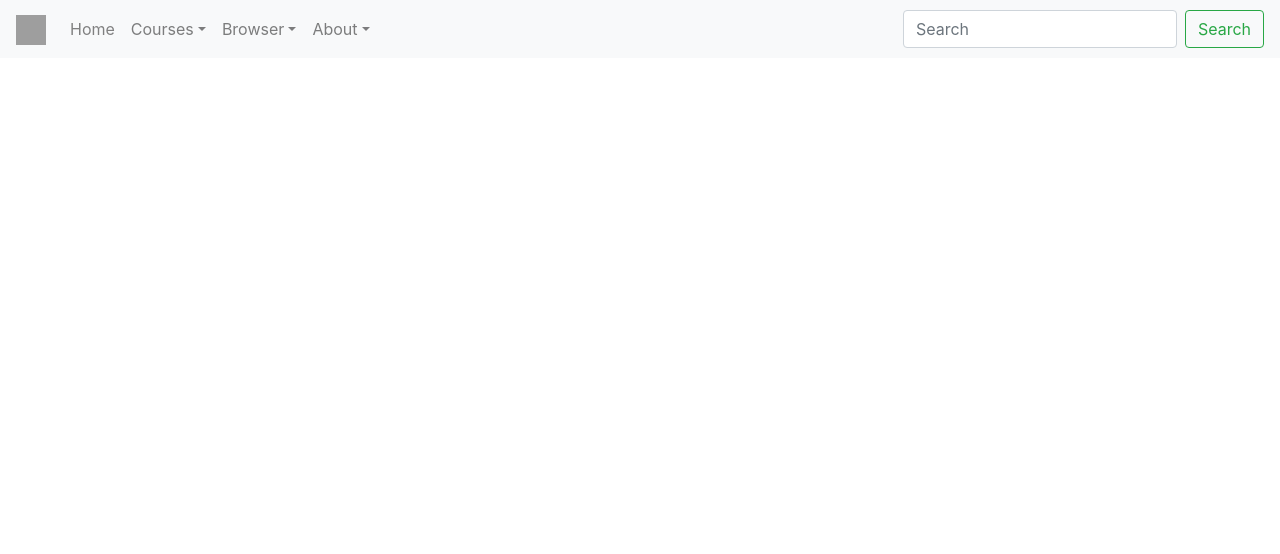
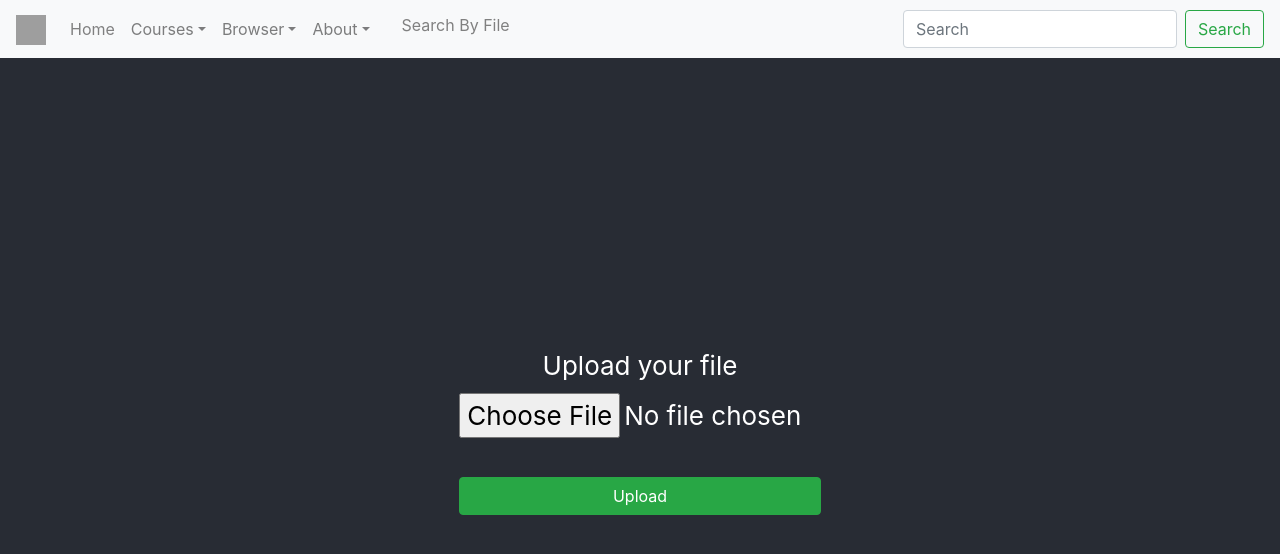
Before and after one commit to tanzimrayhan/Search-Engine-CS355, a React (Create React App) app: page /~alta2882/cs355/SearchByFile in a window 1280 px wide. Shown: the top 554 px of the page. Built offline with nearby package versions, Linux system fonts and the light colour scheme; grey boxes are pictures that could not be loaded; what react-geolocated would draw is missing.

Commit message:
Addeed upload file function

```diff
--- a/package.json
+++ b/package.json
@@ -9,12 +9,15 @@
     "axios": "^0.19.0",
     "bootstrap": "^4.3.1",
     "cors": "^2.8.5",
+    "csv-parser": "^2.3.2",
     "express": "^4.17.1",
     "mdbreact": "^4.21.0",
     "multer": "^1.4.2",
     "nodemon": "^1.19.4",
+    "papaparse": "^5.1.0",
     "react": "^16.9.0",
     "react-bootstrap": "^1.0.0-beta.14",
+    "react-csv-reader": "^2.0.2",
     "react-device-detect": "^1.9.10",
     "react-dom": "^16.9.0",
     "react-geolocated": "^3.0.1",
--- a/src/App.js
+++ b/src/App.js
@@ -1,6 +1,6 @@
 import React from 'react';
 import './App.css';
-import {BrowserRouter as Router,Route,Switch} from 'react-router-dom'
+import { BrowserRouter as Router, Route, Switch } from 'react-router-dom'
 
 //Importing Pages and components
 import Toolbar from './Hamburger'; //NavBar component
@@ -12,35 +12,37 @@ import Screen from './Pages/Screen'
 import ContactUs from './Pages/ContactUs'
 import Developers from './Pages/Developers';
 import GeoLocation from './Pages/GeoLocation';
+import SearchByFile from './Pages/SeachByFiles';
 
 
 function App() {
   return (
-    document.title="CS355 PROJECT",
+    document.title = "CS355 PROJECT",
 
 
 
-      <Router>
+    <Router>
       <Toolbar />
 
-        <div>
+      <div>
 
-    <div className="App" style={{height:'100%'}}>
-      <Switch>
-          <Route exact path="/~alta2882/cs355/" component={MainPage}/>
-          <Route exact path="/~alta2882/cs355/browser" component={Navigator}/>
-          <Route exact path="/~alta2882/cs355/window" component={Window}/>
-          <Route exact path="/~alta2882/cs355/location" component={Location}/>
-          <Route exact path="/~alta2882/cs355/screen" component={Screen}/>
-          <Route exact path="/~alta2882/cs355/contactus" component={ContactUs}/>
-          <Route exact path="/~alta2882/cs355/developers" component={Developers}/>
-          <Route exact path="/~alta2882/cs355/Geolocation" component={GeoLocation}/>
-      </Switch>
+        <div className="App" style={{ height: '100%' }}>
+          <Switch>
+            <Route exact path="/~alta2882/cs355/" component={MainPage} />
+            <Route exact path="/~alta2882/cs355/browser" component={Navigator} />
+            <Route exact path="/~alta2882/cs355/window" component={Window} />
+            <Route exact path="/~alta2882/cs355/location" component={Location} />
+            <Route exact path="/~alta2882/cs355/screen" component={Screen} />
+            <Route exact path="/~alta2882/cs355/contactus" component={ContactUs} />
+            <Route exact path="/~alta2882/cs355/developers" component={Developers} />
+            <Route exact path="/~alta2882/cs355/Geolocation" component={GeoLocation} />
+            <Route exact path="/~alta2882/cs355/SearchByFile" component={SearchByFile} />
+          </Switch>
 
 
         </div>
 
-    </div>
+      </div>
     </Router>
   );
 }
--- a/src/Hamburger.jsx
+++ b/src/Hamburger.jsx
@@ -1,9 +1,14 @@
-import React  from 'react';
+import React from 'react';
 import 'bootstrap/dist/css/bootstrap.min.css';
-import {Nav,Navbar,NavDropdown,Form,FormControl,Button} from 'react-bootstrap'
-import {Link } from "react-router-dom"
+import { Nav, Navbar, NavDropdown, Form, FormControl, Button } from 'react-bootstrap'
+import { Link } from "react-router-dom"
 
-const Toolbar=props=>(
+
+class Toolbar extends React.Component {
+
+
+  render(){
+    return(
 
   <header className="hamburger" >
 
@@ -14,7 +19,7 @@ const Toolbar=props=>(
       <Navbar.Toggle aria-controls="basic-navbar-nav" />
       <Navbar.Collapse id="basic-navbar-nav">
         <Nav className="mr-auto">
-      <Nav.Link ><Link to="/~alta2882/cs355/" style={{color:"grey"}}>Home </Link></Nav.Link>
+          <Nav.Link ><Link to="/~alta2882/cs355/" style={{ color: "grey" }}>Home </Link></Nav.Link>
 
           <NavDropdown title="Courses" id="basic-nav-dropdown">
             <NavDropdown.Item href="https://learn.zybooks.com/zybook/CUNYCSCI355TeitelmanFall2019">ZyBook</NavDropdown.Item>
@@ -37,6 +42,7 @@ const Toolbar=props=>(
             <NavDropdown.Item><Link to="/~alta2882/cs355/developers">Developers</Link></NavDropdown.Item>
 
           </NavDropdown>
+          <NavDropdown.Item><Link to="/~alta2882/cs355/searchByFile" style={{ color: "grey" }}>Search By File</Link></NavDropdown.Item>
         </Nav>
 
         <Form inline>
@@ -46,5 +52,6 @@ const Toolbar=props=>(
       </Navbar.Collapse>
     </Navbar>
   </header>
-);
+    )
+}}
 export default Toolbar;
--- /dev/null
+++ b/src/Pages/SeachByFiles.jsx
@@ -0,0 +1,143 @@
+import React, { Component } from 'react';
+import Papa from 'papaparse';
+
+
+import '../App.css';
+
+class SearchByFile extends Component {
+  constructor(props) {
+    super(props);
+    this.state = {
+      jsonFile: {},
+      selectedFile: null,
+      loaded: 0
+    }
+  }
+
+  onChangeHandler = event => {
+    this.setState({
+      selectedFile: event.target.files,
+      loaded: 0,
+    })
+
+    var fileName = event.target.files[0].name;
+    console.log(fileName);
+  }
+  onClickHandler = () => {
+    if (document.getElementById("results").innerHTML !== "") {
+      document.getElementById("results").innerHTML = "";
+    }
+    var reader = new FileReader();
+
+
+    //json
+    if (this.state.selectedFile[0].name.includes(".json")) {
+
+      reader.onload = async (e) => {
+        const json = JSON.parse(e.target.result)
+
+
+        for (var i = 0; i < json.Result.length; i++) {
+          var title = json.Result[i].title;
+          var url = json.Result[i].url;
+          var description = json.Result[i].description;
+          console.log(title);
+          var div = document.getElementById("results");
+          var checkb = document.createElement("input");
+          checkb.type = "checkbox";
+          div.appendChild(checkb);
+          document.getElementById("results").innerHTML += " <a href=" + url + "> " + title + "</a> <p>" + description + "</p> <br/> ";
+
+
+        }
+      }
+      reader.readAsText(this.state.selectedFile[0])
+    }
+
+
+    //xml
+    else if (this.state.selectedFile[0].name.includes(".xml")) {
+      console.log("Uploaded an xml file")
+      var parser = new DOMParser();
+      reader.onload = async (e) => {
+        const xml = parser.parseFromString(e.target.result, "text/xml")
+        console.log(xml);
+
+        for (var i = 0; i < xml.getElementsByTagName("result").length; i++) {
+          var title = xml.getElementsByTagName("title")[i].textContent;
+          var url = xml.getElementsByTagName("url")[i].textContent;
+          var description = xml.getElementsByTagName("description")[i].textContent;
+          var div = document.getElementById("results");
+          var checkb = document.createElement("input");
+          checkb.type = "checkbox";
+          div.appendChild(checkb);
+          document.getElementById("results").innerHTML += " <a href=" + url + "> " + title + "</a> <p>" + description + "</p> <br/>";
+
+        }
+
+      }
+      reader.readAsText(this.state.selectedFile[0])
+    }
+
+    //csv
+    else if (this.state.selectedFile[0].name.includes(".csv")) {
+      console.log("Uploaded a csv file")
+      reader.onload = async (e) => {
+
+        const csv = e.target.result;
+        var results = Papa.parse(csv);
+        for (var i = 0; i < results.data.length; i++) {
+          var title = results.data[i][0];
+          var url = results.data[i][1];
+          var description = results.data[i][2];
+          var div = document.getElementById("results");
+          var checkb = document.createElement("input");
+          checkb.type = "checkbox";
+          div.appendChild(checkb);
+          document.getElementById("results").innerHTML += " <a href=" + url + "> " + title + "</a> <p>" + description + "</p> <br/>";
+
+        }
+
+
+      }
+      reader.readAsText(this.state.selectedFile[0])
+    }
+    else { alert("Not a json file. Please upload a json file") }
+
+  }
+
+
+
+  render() {
+
+
+    return (
+
+      <div className="App" style={{ height: '100%' }}>
+        <header className="App-header" >
+          <div className="Container">
+            <div className="Row">
+              <div className="offset-md-3 col-md-6">
+                <div className="form-group files">
+                  <label>Upload your file</label>
+                  <input type="file" name="file" accept=".csv,.xml,.json" onChange={this.onChangeHandler} />
+                  <div>
+                    <br />
+                    <button type="button" className="btn btn-success btn-block" onClick={this.onClickHandler}>Upload</button>
+                  </div>
+                  <br />
+                  <div className="Results" id="results">
+
+                  </div>
+                  </div>
+                </div>
+              </div>
+            </div>
+
+        </header>
+      </div>
+    );
+  }
+}
+
+export default SearchByFile;
```
Also changed, not shown: src/Pages/MainPage.jsx (+28 -94 lines), src/Pages/Navigator.jsx (+36 -36 lines), 1 other file (tests, documents, lock files or other folders). Lines whose indentation alone changed are shown as unchanged.
